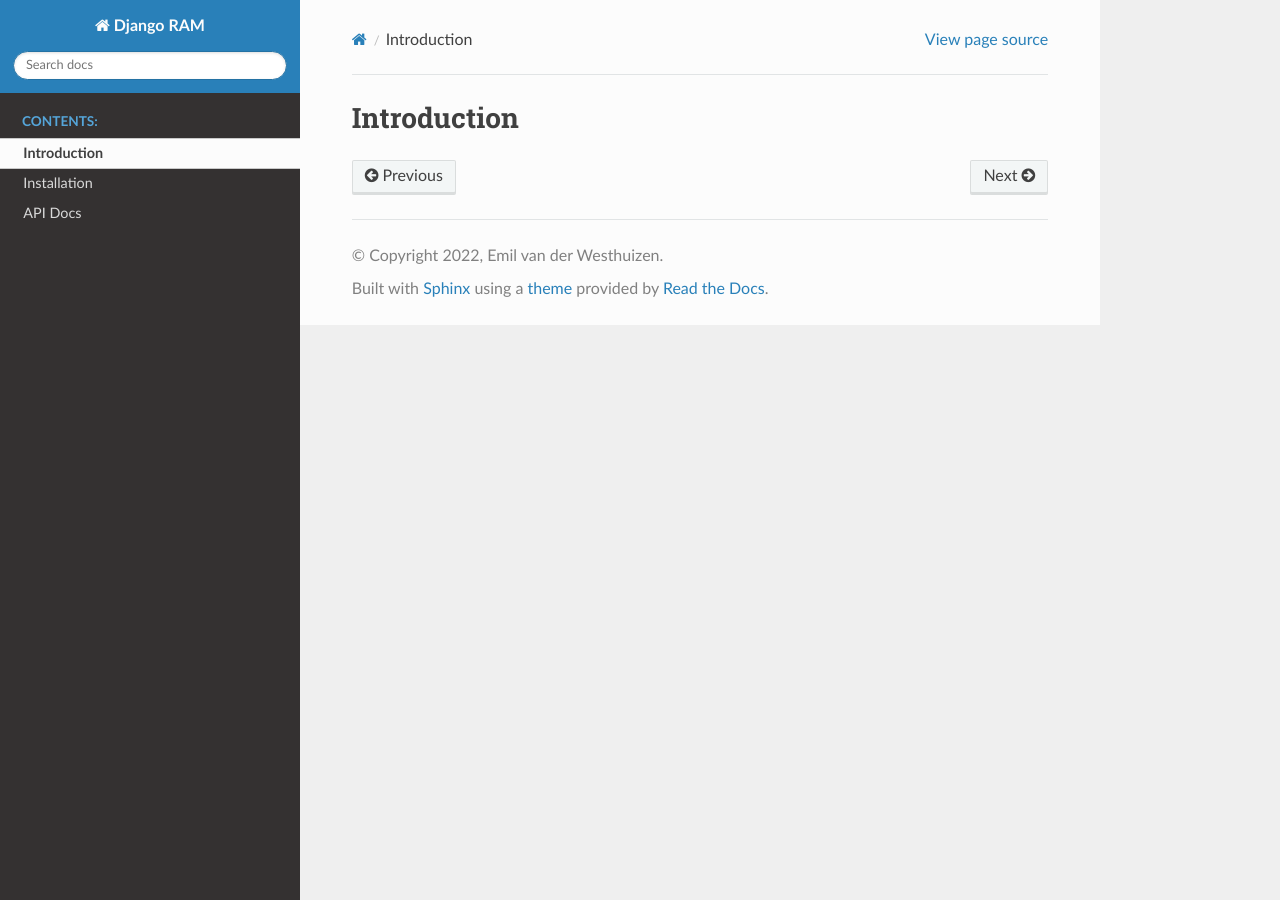
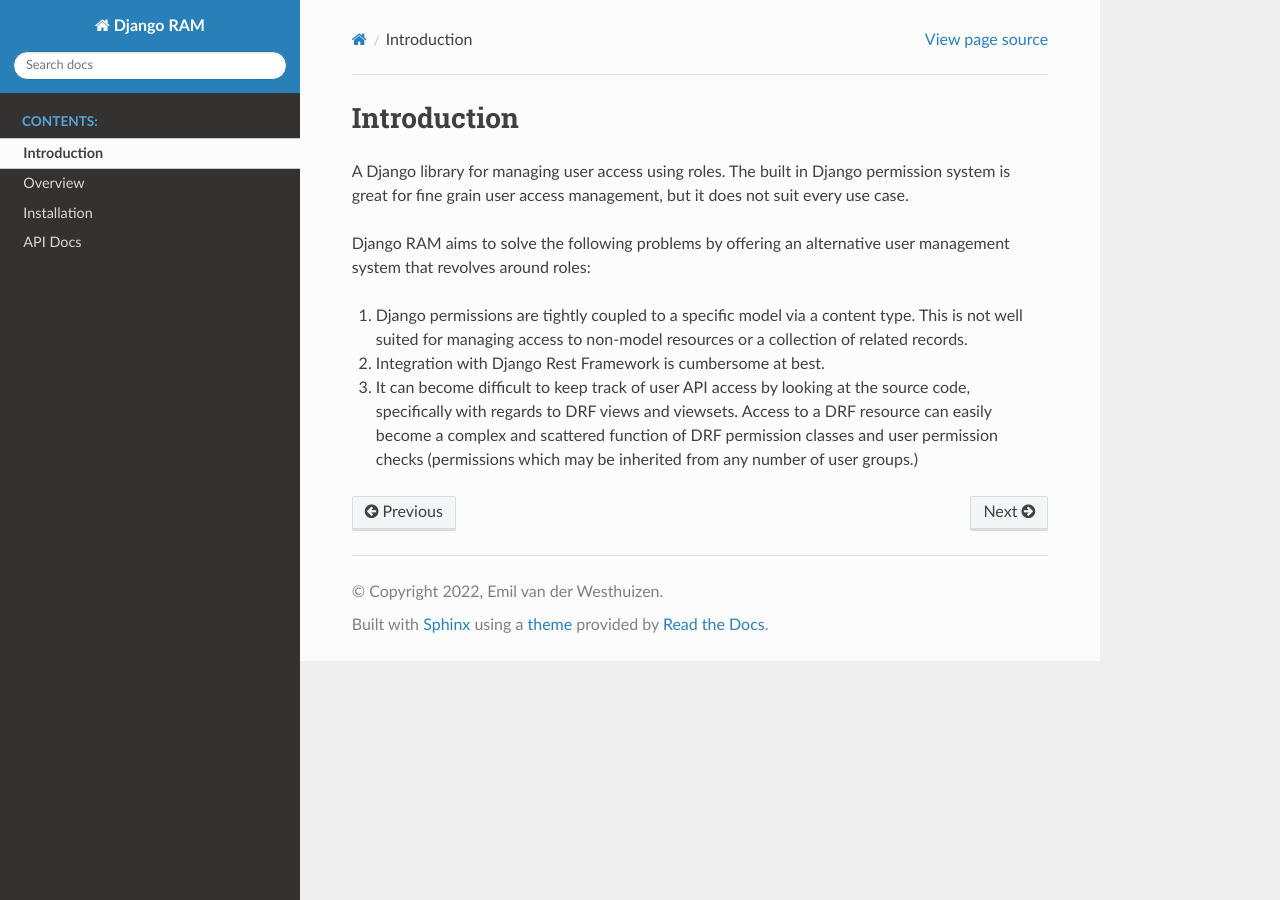
Before and after one commit to emil-vdw/django-ram, a Sphinx documentation site: the page built from docs/introduction.rst, in a window 1280 px wide. Built offline with Sphinx 7.4.7 and the Read the Docs theme 2.0.0, drawn with Linux system fonts in a browser that asks for light colours.

Commit message:
Add missing docs

```diff
--- a/docs/conf.py
+++ b/docs/conf.py
@@ -23,6 +23,7 @@
 
 extensions = [
     "sphinx.ext.autodoc",
+    "sphinx_autodoc_typehints",
 ]
 
 add_module_names = False
--- a/docs/index.rst
+++ b/docs/index.rst
@@ -9,6 +9,7 @@
    :caption: Contents:
 
    introduction
+   overview
    installation
    api_docs
 
--- a/docs/installation.rst
+++ b/docs/installation.rst
@@ -6,7 +6,7 @@
     pip install django-ram
 
 
-Optionally install with rest framework support:
+Optionally install with rest framework:
 
 .. code-block::
 
--- a/docs/introduction.rst
+++ b/docs/introduction.rst
@@ -1,2 +1,20 @@
 Introduction
 ============
+
+A Django library for managing user access using roles.
+The built in Django permission system is great for fine grain user
+access management, but it does not suit every use case.
+
+Django RAM aims to solve the following problems by offering an alternative user
+management system that revolves around roles:
+
+1. Django permissions are tightly coupled to a specific model via a
+   content type. This is not well suited for managing access to
+   non-model resources or a collection of related records.
+2. Integration with Django Rest Framework is cumbersome at best.
+3. It can become difficult to keep track of user API access by looking
+   at the source code, specifically with regards to DRF views and
+   viewsets. Access to a DRF resource can easily become a complex and
+   scattered function of DRF permission classes and user permission
+   checks (permissions which may be inherited from any number of user
+   groups.)
--- a/docs/rest_framework.rst
+++ b/docs/rest_framework.rst
@@ -4,4 +4,5 @@
 .. automodule:: django_ram.rest_framework.permissions
     :members:
     :undoc-members:
+    :exclude-members: generate_permission_name_from_role_definition
     :show-inheritance:
```
Also changed, not shown: README.md (+1 -1 lines), docs/api_docs.rst (+10 -2 lines), docs/overview.rst (added, +109 -0 lines), 7 other files.
